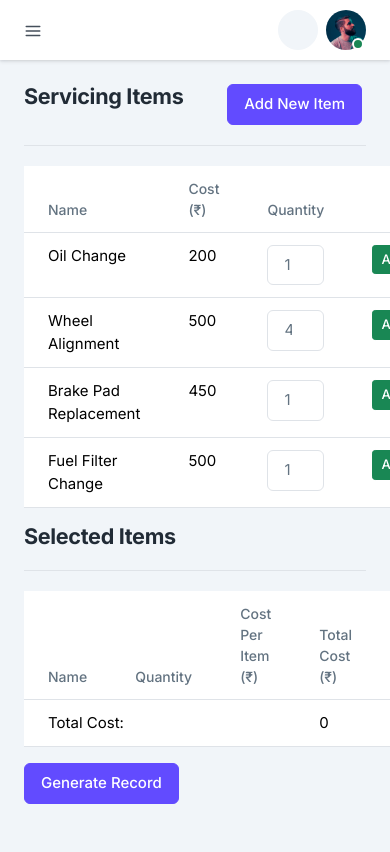
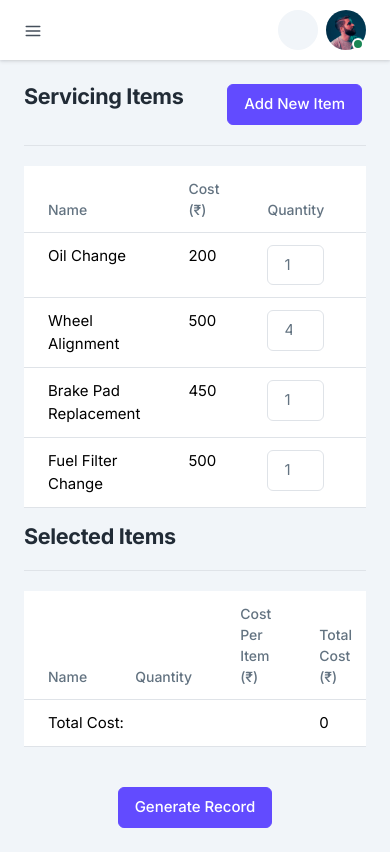
Before and after one commit to ChetanMagar51/vsm-service-advisor-frontend, a Next.js app: page /servicing-items in a window 390 px wide. Built offline with nearby package versions, Linux system fonts and the light colour scheme; a web font is replaced by a local one.

Commit message:
Added responsiveness

```diff
--- a/app/(dashboard)/servicing-items/page.jsx
+++ b/app/(dashboard)/servicing-items/page.jsx
@@ -43,6 +43,7 @@ const Service = () => {
     return (
         <Container fluid className="p-5">
             <PageHeadingWithButton heading="Servicing Items" buttonName="Add New Item" />
+            <div style={{ overflowX: 'auto' }}>
             <Table>
                 <thead>
                     <tr>
@@ -79,9 +80,10 @@ const Service = () => {
                     ))}
                 </tbody>
             </Table>
-
+            </div>
             <PageHeading heading="Selected Items" />
-            <Table>
+            <div style={{ overflowX: 'auto' }}>
+            <Table responsive style={{ marginBottom: '20px' }}>
                 <thead>
                     <tr>
                         <th>Name</th>
@@ -117,7 +119,8 @@ const Service = () => {
                     </tr>
                 </tfoot>
             </Table>
-            <div>
+            </div>
+            <div style={{ textAlign: 'center', marginTop: '20px' }}>
                 <Link href="">
                     <Button variant="primary">Generate Record</Button>
                 </Link>
```
